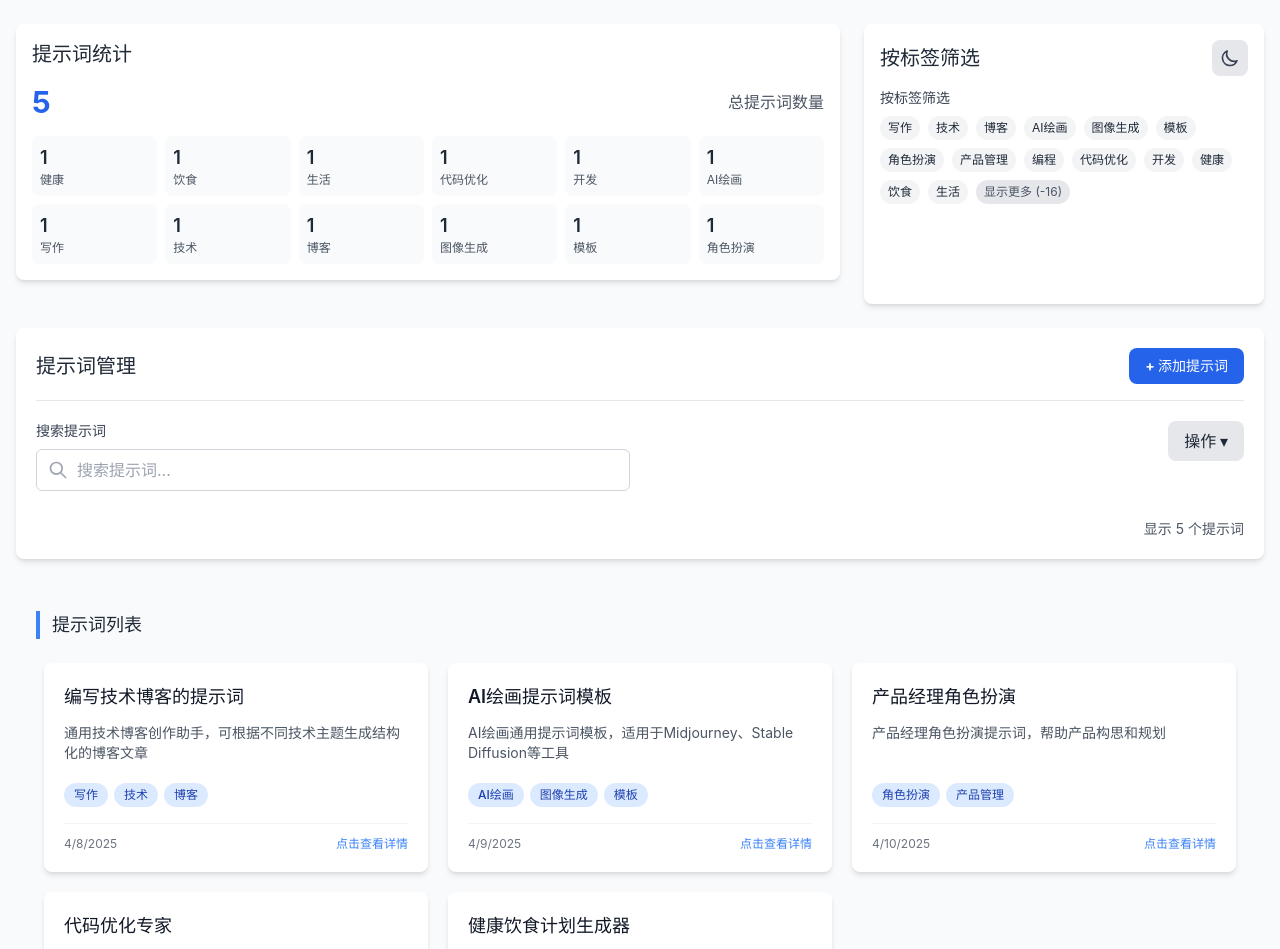
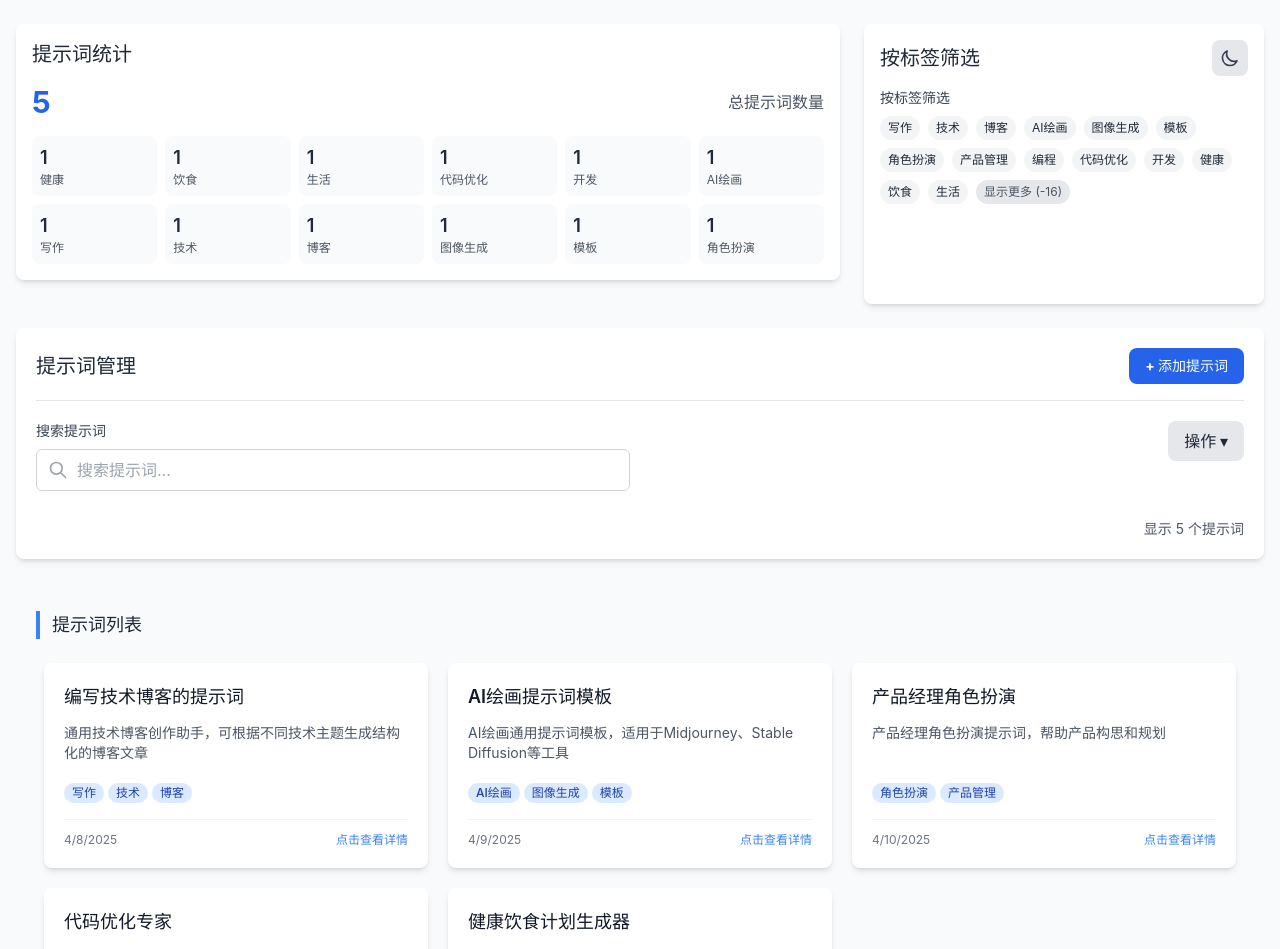
Before and after one commit to fengshengbanxia/PromptHub, a React (Vite) app in the folder prompthub/: page / in a window 1280 px wide. Shown: the top 949 px of the page. Built offline with nearby package versions, Linux system fonts and the light colour scheme.

Commit message:
修改了提示词列表中显示的标签数量
修改了提示词列表中显示的标签数量

```diff
--- a/prompthub/src/components/PromptList.jsx
+++ b/prompthub/src/components/PromptList.jsx
@@ -36,18 +36,18 @@ const PromptList = () => {
                 </p>
 
                 {prompt.tags && prompt.tags.length > 0 && (
-                  <div className="mt-3 flex flex-wrap gap-1.5">
-                    {prompt.tags.slice(0, 3).map(tag => (
+                  <div className="mt-3 flex flex-wrap gap-1">
+                    {prompt.tags.slice(0, 5).map(tag => (
                       <span
                         key={tag}
-                        className="px-2.5 py-1 text-xs font-medium rounded-full bg-blue-100 text-blue-800 dark:bg-blue-900 dark:text-blue-200"
+                        className="px-2 py-0.5 text-xs font-medium rounded-full bg-blue-100 text-blue-800 dark:bg-blue-900 dark:text-blue-200"
                       >
                         {tag}
                       </span>
                     ))}
-                    {prompt.tags.length > 3 && (
-                      <span className="px-2.5 py-1 text-xs font-medium rounded-full bg-gray-100 text-gray-800 dark:bg-gray-700 dark:text-gray-300">
-                        +{prompt.tags.length - 3}
+                    {prompt.tags.length > 5 && (
+                      <span className="px-2 py-0.5 text-xs font-medium rounded-full bg-gray-100 text-gray-800 dark:bg-gray-700 dark:text-gray-300">
+                        +{prompt.tags.length - 5}
                       </span>
                     )}
                   </div>
```
